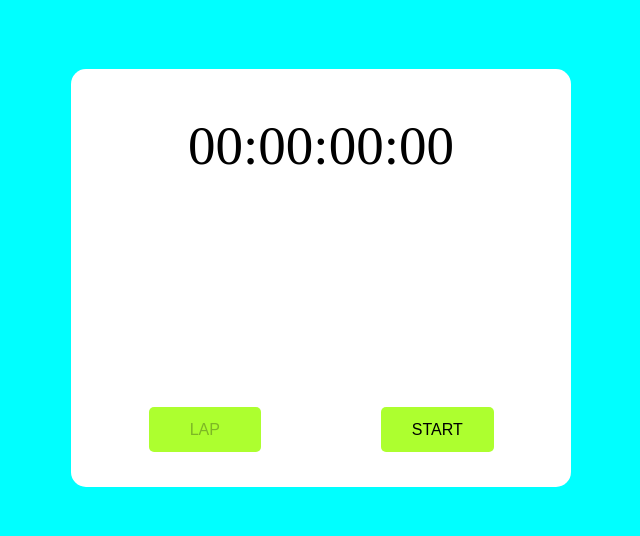
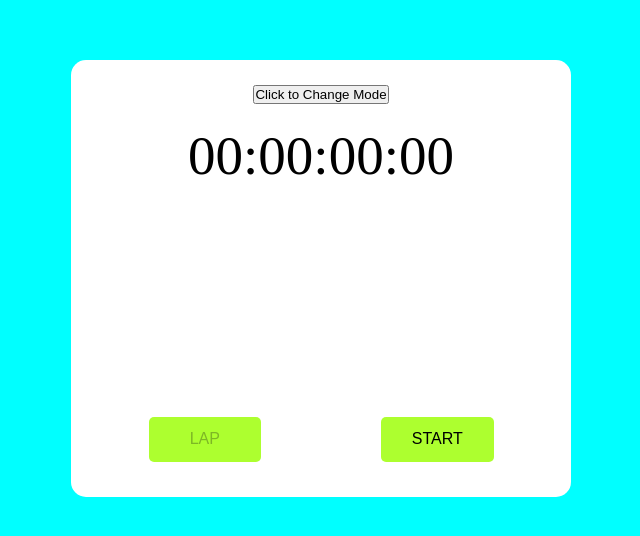
Before and after one commit to Kvsssurya2277/Stopwatch, a plain HTML site: page index.html in a window 1280 px wide. Shown: the part 122-658 px from the top of the page, without its empty margins (319-959 px from the left). Drawn offline with Linux system fonts and the light colour scheme.

Commit message:
Updated for toggle mode

```diff
--- a/index.html
+++ b/index.html
@@ -9,6 +9,7 @@
 </head>
 <body>
     <div class="container">
+        <button id="toggleMode">Click to Change Mode</button>
         <div id="stopwatchduration">00:00:00:00</div>
         <ul id="laps"></ul>
         <div class="lapsButtons">
```
